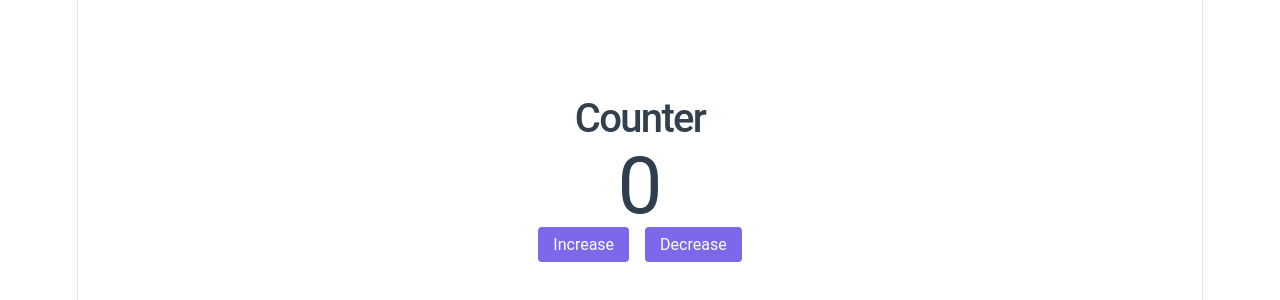
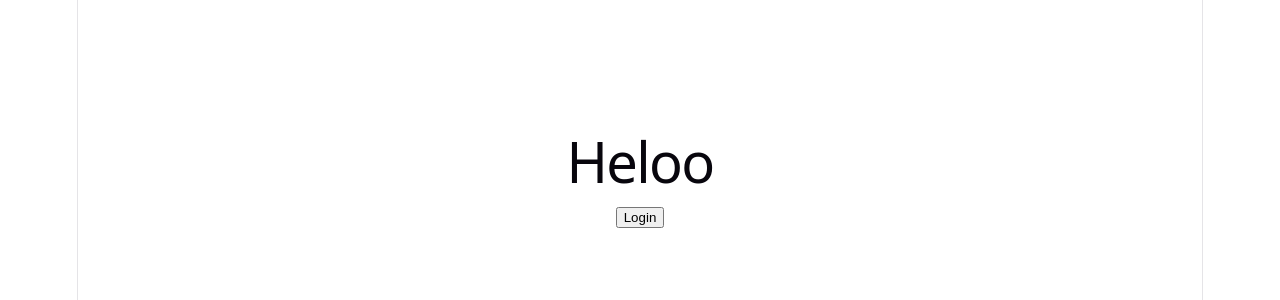
Before and after one commit to Varshitha596/React.jsx, a React (Vite) app: page / in a window 1280 px wide. Shown: the part 228-528 px from the top of the page. Built offline with nearby package versions, Linux system fonts and the light colour scheme.

Commit message:
login and logout

```diff
--- a/src/App.jsx
+++ b/src/App.jsx
@@ -1,7 +1,21 @@
 import Counter from "./component/UserProfile"
 import './App.css'
+import { useState } from "react"
 
 const App = () =>{
-    return <Counter/>
+    const [isloggedIn,setIsloggedIn]=useState(true)
+    const rendering= () =>{
+        if(isloggedIn === false){
+            return <button>Logout</button>
+        }
+        return <button>Login</button>
+    }
+    return (
+        <div className="container">
+              <h1>Heloo</h1>
+              {rendering()}
+        </div>
+
+    )
 }
 export default App
```
